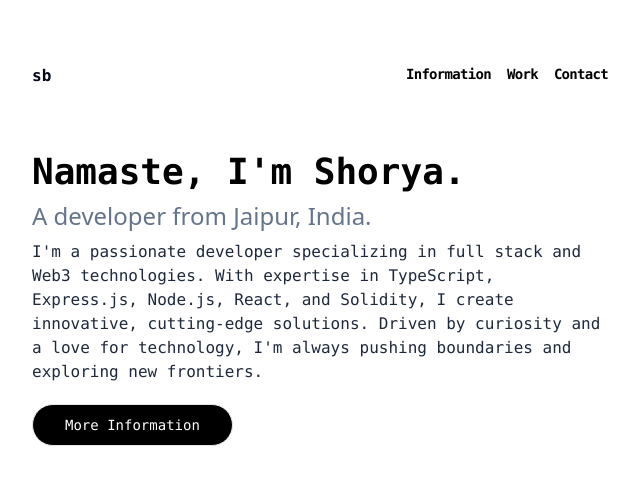
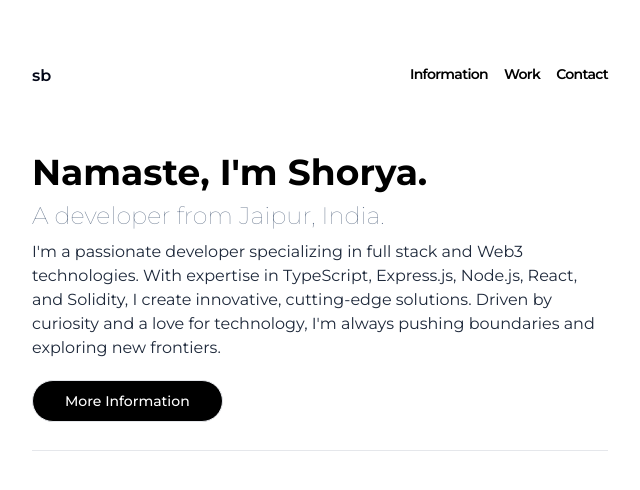
Before and after one commit to bajshorya/Portfolio, a React (Vite) app: page / in a window 1280 px wide. Shown: the top 490 px of the page, without its empty margins (320-960 px from the left). Built offline with nearby package versions, Linux system fonts and the light colour scheme.

Commit message:
added Montserrat as the base font

```diff
--- a/index.html
+++ b/index.html
@@ -5,8 +5,10 @@
     <link rel="icon" type="image/svg+xml" href="/vite.svg" />
     <meta name="viewport" content="width=device-width, initial-scale=1.0" />
     <title>Portfolio</title>
+    <link rel="preconnect" href="https://fonts.googleapis.com" />
+    <link rel="preconnect" href="https://fonts.gstatic.com" crossorigin />
     <link
-      href="https://fonts.googleapis.com/css2?family=Roboto:wght@400;500;700&display=swap"
+      href="https://fonts.googleapis.com/css2?family=Montserrat:wght@100;200;300;400;500;600;700;800;900&display=swap"
       rel="stylesheet"
     />
   </head>
--- a/src/Components/IntroCard.jsx
+++ b/src/Components/IntroCard.jsx
@@ -4,11 +4,11 @@ import { Link } from "react-router-dom";
 export const IntroCard = () => {
   return (
     <div>
-      <div className="text-4xl font-bold font-mono ">Namaste, I'm Shorya.</div>
+      <div className="text-4xl font-bold  ">Namaste, I'm Shorya.</div>
       <div className="text-2xl text-slate-500 font-thin mt-2">
         A developer from Jaipur, India.
       </div>
-      <div className="text-slate-800 font-mono mt-2">
+      <div className="text-slate-800  mt-2">
         I'm a passionate developer specializing in full stack and Web3
         technologies. With expertise in TypeScript, Express.js, Node.js, React,
         and Solidity, I create innovative, cutting-edge solutions. Driven by
@@ -19,12 +19,13 @@ export const IntroCard = () => {
         <Link to="/info">
           <button
             type="button"
-            className="py-2.5 px-8  mb-2 mt-5 text-sm font-mono font-medium text-white focus:outline-none bg-black  rounded-full border border-gray-200 hover:bg-gray-100 hover:text-slate-600 focus:z-10 focus:ring-4 focus:ring-gray-100 transition ease-in-out delay-150  hover:-translate-y-1"
+            className="py-2.5 px-8  mb-2 mt-5 text-sm  font-medium text-white focus:outline-none bg-black  rounded-full border border-gray-200 hover:bg-gray-100 hover:text-slate-600 focus:z-10 focus:ring-4 focus:ring-gray-100 transition ease-in-out delay-150  hover:-translate-y-1"
           >
             More Information
           </button>
         </Link>
       </div>
+      <hr className="mt-5 " />{" "}
     </div>
   );
 };
--- a/src/Components/Navbar.jsx
+++ b/src/Components/Navbar.jsx
@@ -6,23 +6,23 @@ export const Navbar = () => {
     <div className="max-w-2xl lg:max-w-xl mx-auto">
       <header class="pt-8 md:pt-16 pb-16 px-4 md:px-0 flex justify-between">
         <Link to="/">
-          <h1 class="text-base font-mono font-semibold text-slate-950">sb</h1>
+          <h1 class="text-base  font-semibold text-slate-950">sb</h1>
         </Link>
         <nav class="flex gap-4">
           <Link
-            class="text-950 text-sm tracking-tighter font-mono font-semibold"
+            class="text-950 text-sm tracking-tighter  font-semibold"
             to="/info"
           >
             Information
           </Link>
           <Link
-            class="text-950 text-sm tracking-tighter font-mono font-semibold"
+            class="text-950 text-sm tracking-tighter  font-semibold"
             to="/work"
           >
             Work
           </Link>
           <Link
-            class="text-950 text-sm tracking-tighter font-mono font-semibold"
+            class="text-950 text-sm tracking-tighter  font-semibold"
             to="/contact"
           >
             Contact
--- a/src/constants/index.js
+++ /dev/null
@@ -1,7 +0,0 @@
-export const navLinks = [
-  { href: "#intro", label: "Intro" },
-  { href: "#about", label: "About" },
-  { href: "#work", label: "Work" },
-  { href: "#skills", label: "Skills" },
-  { href: "#contact", label: "Contact" },
-];
--- a/src/index.css
+++ b/src/index.css
@@ -1,3 +1,55 @@
 @tailwind base;
 @tailwind components;
 @tailwind utilities;
+@tailwind base;
+@tailwind components;
+@tailwind utilities;
+
+body {
+  font-family: "Montserrat", sans-serif;
+}
+/* Custom Font Classes */
+.montserrat-thin {
+  font-family: "Montserrat", sans-serif;
+  font-weight: 100;
+}
+
+.montserrat-extralight {
+  font-family: "Montserrat", sans-serif;
+  font-weight: 200;
+}
+
+.montserrat-light {
+  font-family: "Montserrat", sans-serif;
+  font-weight: 300;
+}
+
+.montserrat-regular {
+  font-family: "Montserrat", sans-serif;
+  font-weight: 400;
+}
+
+.montserrat-medium {
+  font-family: "Montserrat", sans-serif;
+  font-weight: 500;
+}
+
+.montserrat-semibold {
+  font-family: "Montserrat", sans-serif;
+  font-weight: 600;
+}
+
+.montserrat-bold {
+  font-family: "Montserrat", sans-serif;
+  font-weight: 700;
+}
+
+.montserrat-extrabold {
+  font-family: "Montserrat", sans-serif;
+  font-weight: 800;
+}
+
+.montserrat-black {
+  font-family: "Montserrat", sans-serif;
+  font-weight: 900;
+}
```
